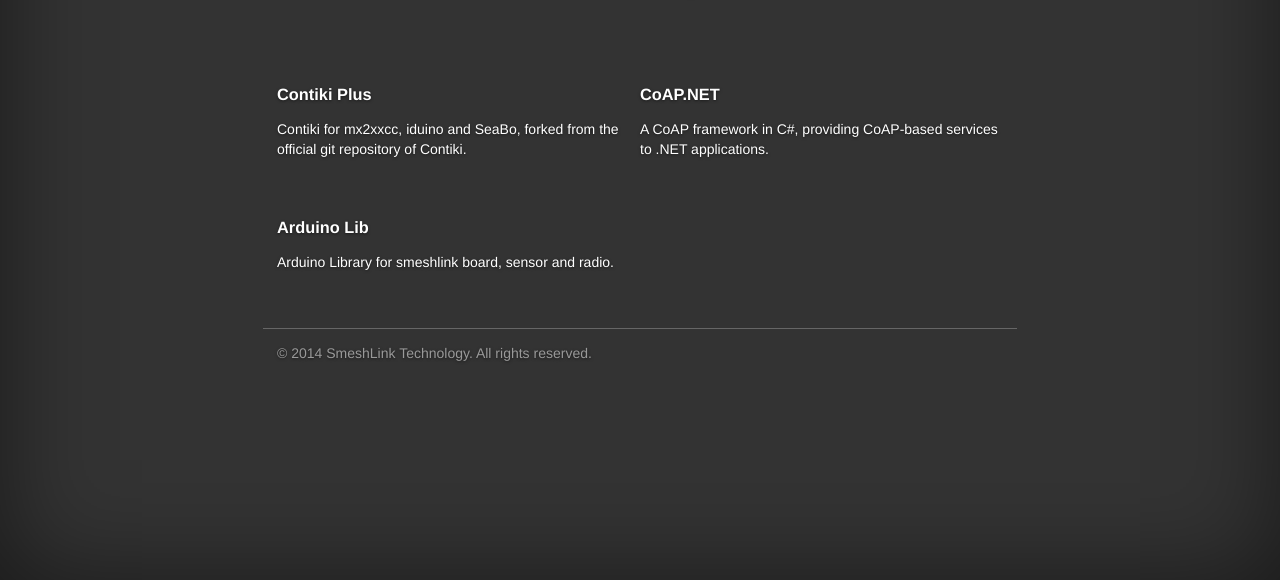
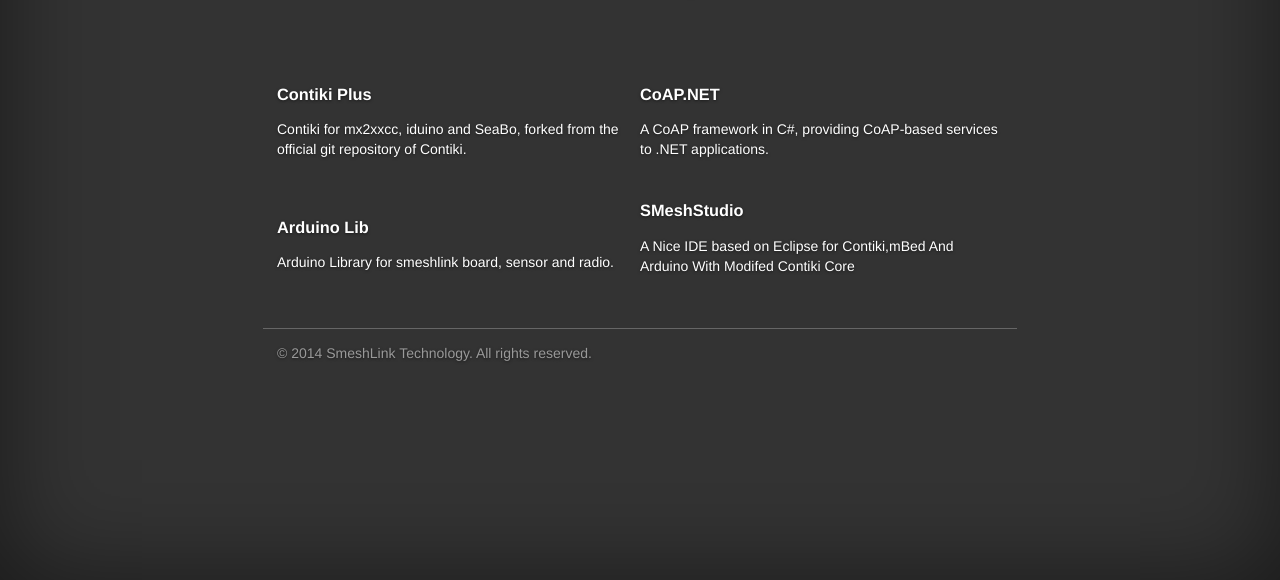
Before and after one commit to bola04053/smeshlink.github.io, a plain HTML site: page index.html in a window 1280 px wide. Shown: the part 220-800 px from the top of the page. Drawn offline with Linux system fonts and the light colour scheme.

Commit message:
Update index.html

```diff
--- a/index.html
+++ b/index.html
@@ -55,6 +55,9 @@
 					<h3><a href="https://github.com/smeshlink/ArduinoLib-SMeshlink">Arduino Lib</a></h3>
 					<p>Arduino Library for smeshlink board, sensor and radio.</p>
 				</li>
+					<h3><a href="https://github.com/xbed/SMeshStudio">SMeshStudio</a></h3>
+					<p>A Nice IDE based on Eclipse for Contiki,mBed And Arduino With Modifed Contiki Core</p>
+				</li>
 			</ul>
 		</section>
 		<footer>
```
